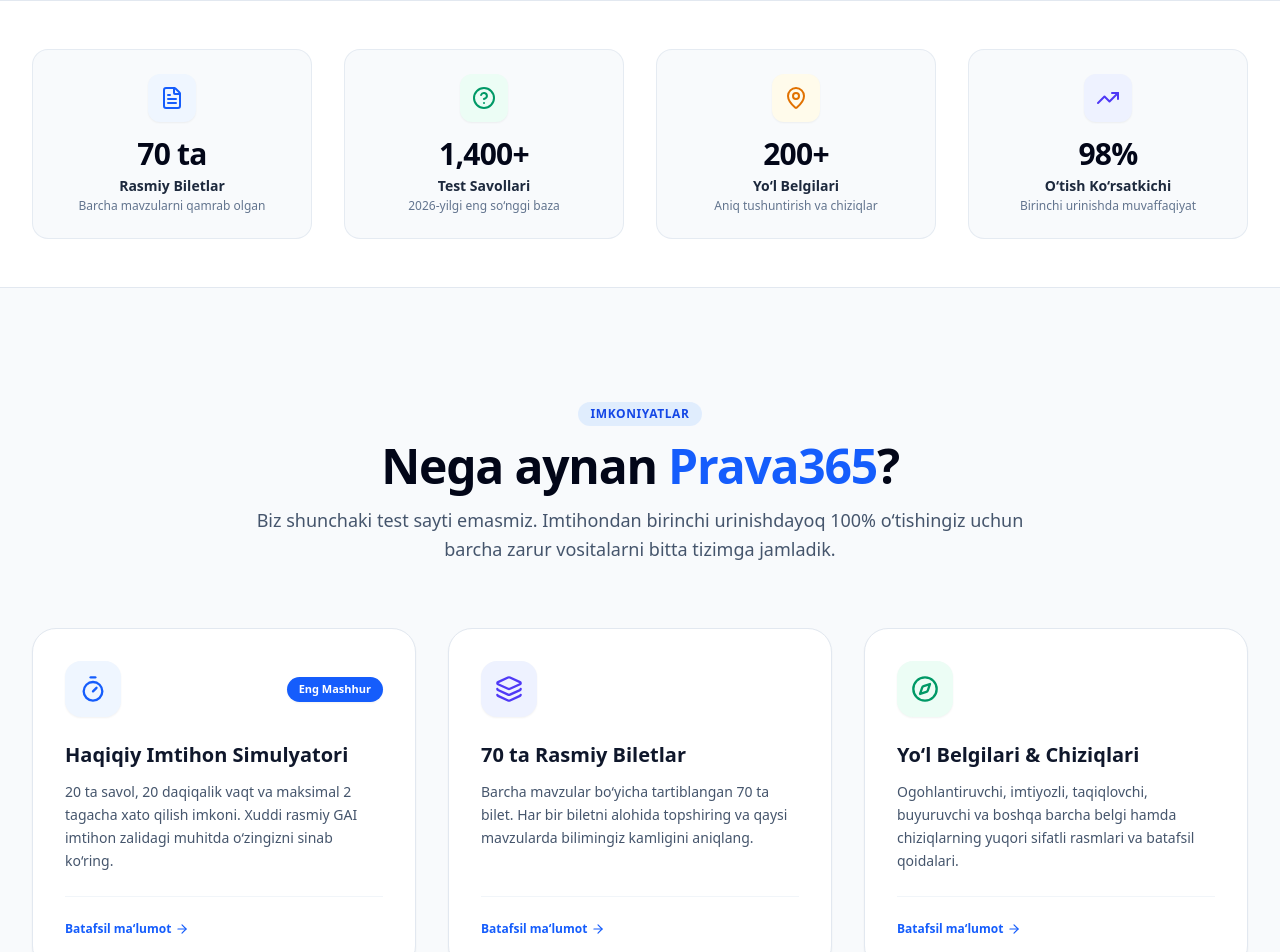
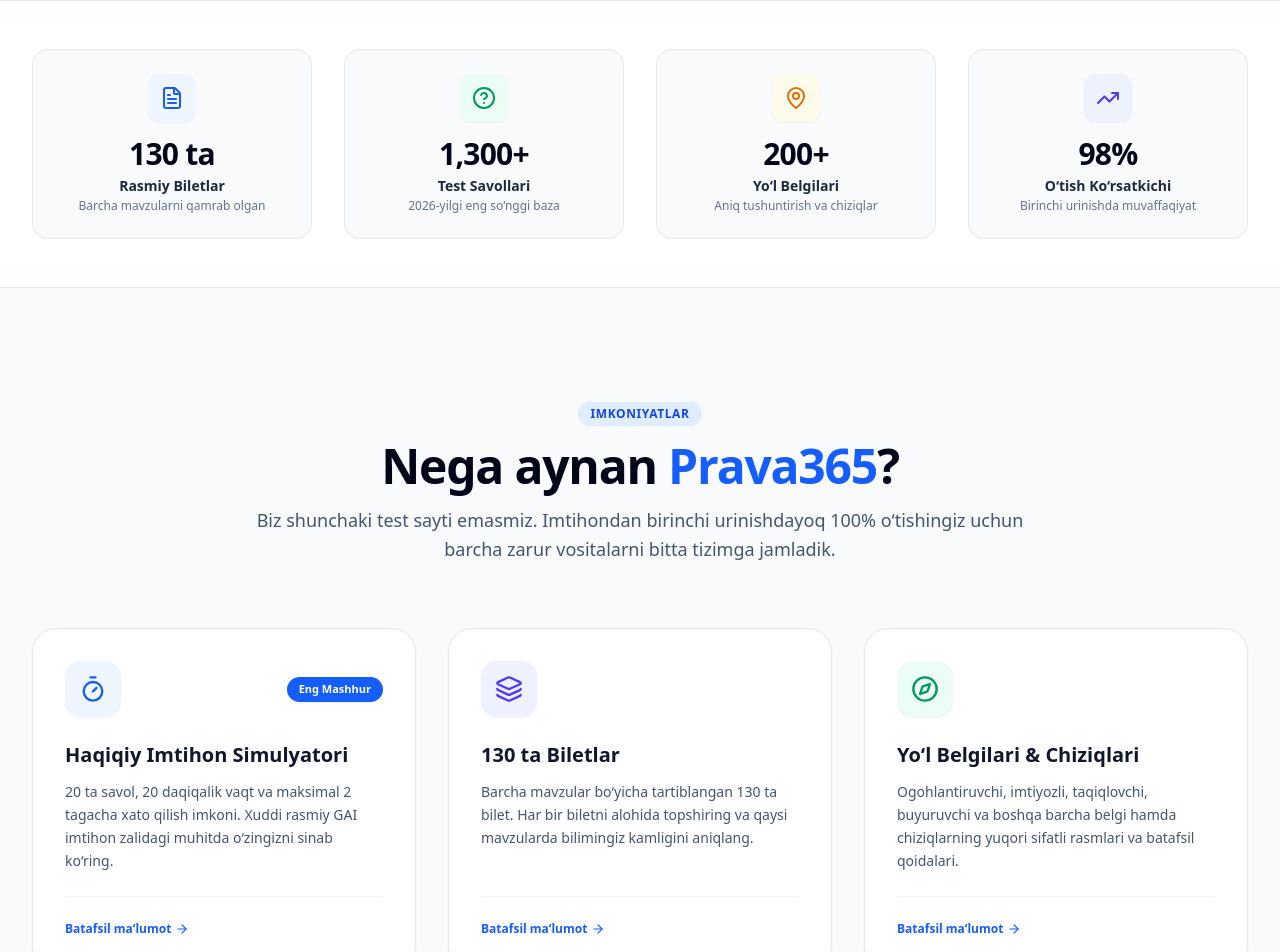
Before and after one commit to diyorjdk/prava365-web, a React (Vite) app: page / in a window 1280 px wide. Shown: the part 820-1772 px from the top of the page. Built offline with nearby package versions, Linux system fonts and the light colour scheme.

Commit message:
update: change ticket counts to 130 tickets

```diff
--- a/src/components/landing/FaqSection.jsx
+++ b/src/components/landing/FaqSection.jsx
@@ -7,7 +7,7 @@ export default function FaqSection() {
   const faqs = [
     {
       q: 'Prava365 platformasidan foydalanish pullikmi?',
-      a: 'Yo‘q, platformadagi barcha xizmatlar — 70 ta biletlarni yechish, haqiqiy imtihon simulyatori, yo‘l belgilari katalogi va xatolar tahlili mutlaqo bepul taqdim etiladi.',
+      a: 'Yo‘q, platformadagi barcha xizmatlar — 130 ta biletlarni yechish, haqiqiy imtihon simulyatori, yo‘l belgilari katalogi va xatolar tahlili mutlaqo bepul taqdim etiladi.',
     },
     {
       q: 'Test savollari 2026-yilgi yangilangan qoidalarga mosmi?',
--- a/src/components/landing/FeaturesSection.jsx
+++ b/src/components/landing/FeaturesSection.jsx
@@ -19,8 +19,8 @@ export default function FeaturesSection() {
       badge: 'Eng Mashhur',
     },
     {
-      title: '70 ta Rasmiy Biletlar',
-      desc: 'Barcha mavzular bo‘yicha tartiblangan 70 ta bilet. Har bir biletni alohida topshiring va qaysi mavzularda bilimingiz kamligini aniqlang.',
+      title: '130 ta Biletlar',
+      desc: 'Barcha mavzular bo‘yicha tartiblangan 130 ta bilet. Har bir biletni alohida topshiring va qaysi mavzularda bilimingiz kamligini aniqlang.',
       icon: Layers,
       color: 'text-indigo-600',
       bg: 'bg-indigo-50',
--- a/src/components/landing/HeroSection.jsx
+++ b/src/components/landing/HeroSection.jsx
@@ -33,7 +33,7 @@ export default function HeroSection() {
 
             {/* Description */}
             <p className="text-base sm:text-lg text-slate-600 leading-relaxed mb-8 max-w-2xl mx-auto lg:mx-0">
-              Prava365 — O‘zbekiston haydovchilikka nomzodlar uchun <strong>yo‘l harakati qoidalari</strong>, <strong>avto test</strong> savollari, <strong>70 ta bilet</strong> va haqiqiy imtihon simulyatori jamlangan zamonaviy mobil ilova. Hoziroq yuklab oling!
+              Prava 365 — O‘zbekiston haydovchilikka nomzodlar uchun <strong>yo‘l harakati qoidalari</strong>, <strong>avto test</strong> savollari, <strong>130 ta bilet</strong> va haqiqiy imtihon simulyatori jamlangan zamonaviy mobil ilova. Hoziroq yuklab oling!
             </p>
 
             {/* App Store & Play Store CTAs */}
--- a/src/components/landing/HowItWorksSection.jsx
+++ b/src/components/landing/HowItWorksSection.jsx
@@ -5,7 +5,7 @@ export default function HowItWorksSection() {
     {
       step: '01',
       title: 'Rejimni tanlang',
-      desc: 'Mavzulashtirilgan 70 ta biletlardan birini tanlang yoki 20 ta tasodifiy savoldan iborat Haqiqiy Imtihon rejimini yoqing.',
+      desc: 'Mavzulashtirilgan 130 ta biletlardan birini tanlang yoki 20 ta tasodifiy savoldan iborat Haqiqiy Imtihon rejimini yoqing.',
       icon: MousePointerClick,
       color: 'bg-blue-600',
     },
--- a/src/components/landing/StatsSection.jsx
+++ b/src/components/landing/StatsSection.jsx
@@ -3,7 +3,7 @@ import { FileText, HelpCircle, MapPin, TrendingUp } from 'lucide-react'
 export default function StatsSection() {
   const stats = [
     {
-      value: '70 ta',
+      value: '130 ta',
       label: 'Rasmiy Biletlar',
       desc: 'Barcha mavzularni qamrab olgan',
       icon: FileText,
@@ -11,7 +11,7 @@ export default function StatsSection() {
       bg: 'bg-blue-50',
     },
     {
-      value: '1,400+',
+      value: '1,300+',
       label: 'Test Savollari',
       desc: '2026-yilgi eng so‘nggi baza',
       icon: HelpCircle,
--- a/src/components/layout/Footer.jsx
+++ b/src/components/layout/Footer.jsx
@@ -55,7 +55,7 @@ export default function Footer() {
               </li>
               <li>
                 <a href="#features" className="hover:text-blue-400 transition-colors">
-                  70 ta Biletlar To‘plami
+                  130 ta Biletlar To‘plami
                 </a>
               </li>
               <li>
```
